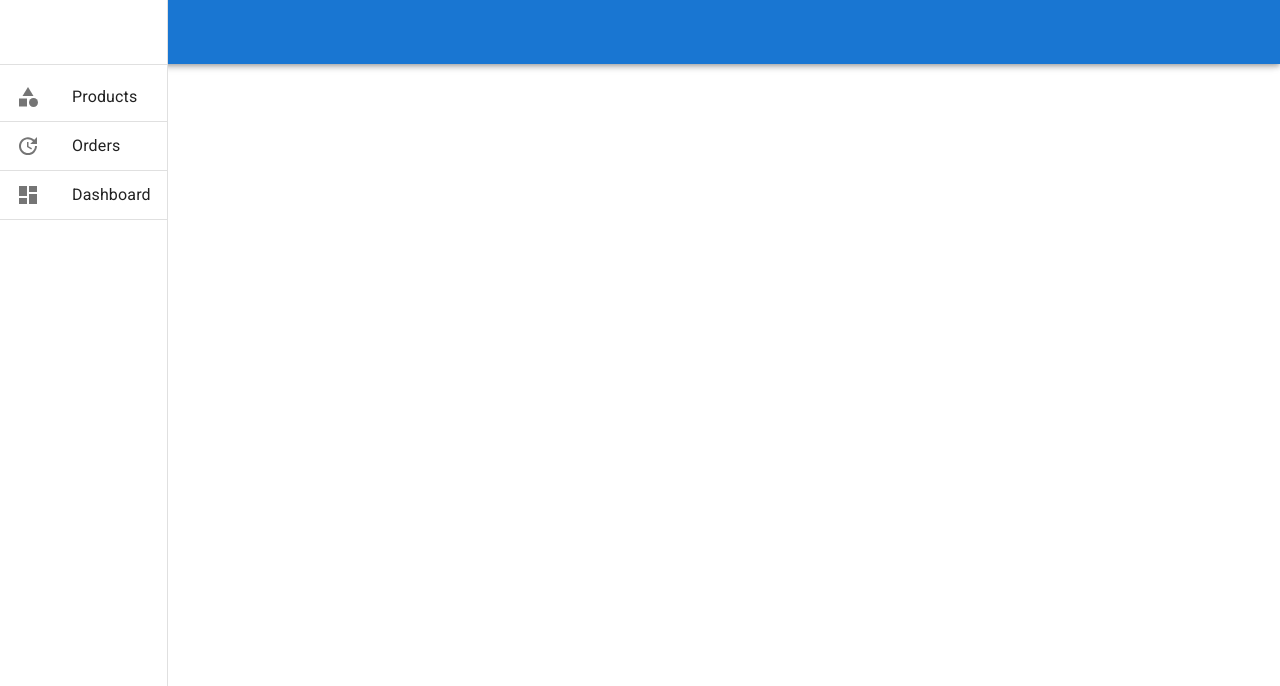
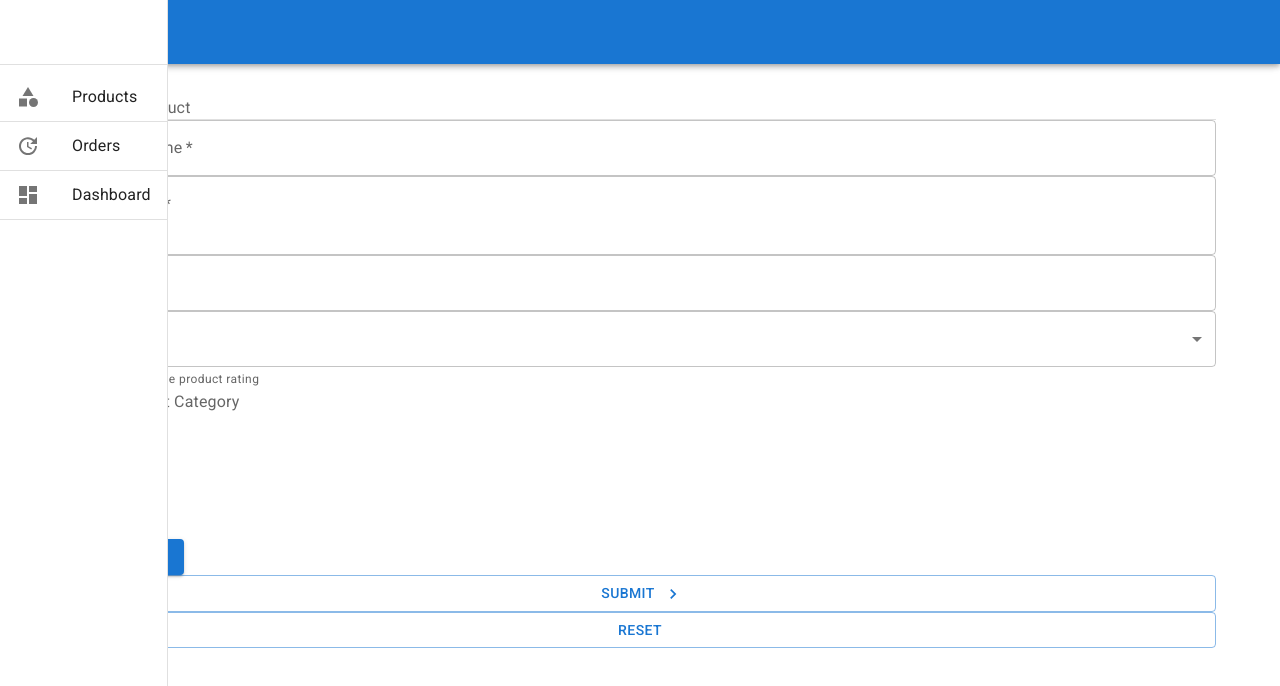
Before and after one commit to baselm/lesson-7, a React (Create React App) app: page /CreateProduct in a window 1280 px wide. Shown: the top 686 px of the page. Built offline with nearby package versions, Linux system fonts and the light colour scheme.

Commit message:
finished Step 8

```diff
--- /dev/null
+++ b/src/components/ContactUs.js
@@ -0,0 +1,39 @@
+import { Button, Container, TextField } from '@mui/material'
+import React, { useState } from 'react'
+
+export default function ContactUs() {
+    const [toSend, setToSend] = useState({
+        name: '',
+        email: '',
+        subject: '',
+        message: '',
+      });
+
+    const handleForm = (e) =>
+    {
+        e.preventDefault();
+        const data = new FormData(e.target);
+        let name = data.get('name');
+
+
+        setToSend({...toSend, [e.target.name]: [e.target.value]});
+        console.log(toSend);
+
+    }
+  return (
+    <Container maxWidth='lg' sx={{mt:12}}>
+        <form noValidate onSubmit={handleForm}>
+        <TextField label='Name' fullWidth id="name" name="name"  ></TextField>
+        <TextField label='Email Address' fullWidth type='email' name="email" ></TextField>
+        <TextField label="Subject"  name="subject"  fullWidth></TextField>
+        <TextField label=" Your Message " name="message" helperText="Enter a full description of the issue" fullWidth multiline rows={5}></TextField>
+        <Button type='submit'>Submit</Button>
+        <Button type='reset'>Clear form</Button>
+
+    </form>
+
+    </Container>
+
+
+  )
+}
--- /dev/null
+++ b/src/components/CreateProduct.js
@@ -0,0 +1,152 @@
+import { Button, Container, Divider, FormControl, FormControlLabel, FormLabel, Grid, MenuItem, Radio, RadioGroup, TextField, Typography } from '@mui/material'
+
+import React, { useEffect, useState } from 'react'
+import GradeSharpIcon from '@mui/icons-material/GradeSharp';
+import KeyboardArrowRightIcon from '@mui/icons-material/KeyboardArrowRightOutlined'
+import { useNavigate } from 'react-router-dom';
+export default function CreateProduct() {
+    const [rating, setRating] = useState(0);
+    const [title, setTitle] = useState('');
+    const [description, setDescription] = useState('');
+    const [price, setPrice] = useState(0);
+    const [category, setCategory]= useState('');
+    const navigateTo = useNavigate();
+    const handleChange = (e) =>{
+
+        setRating(e.target.value);
+        console.log(e.target.value, 'rating');
+    }
+    const submitform = (e) =>
+    {
+        e.preventDefault();
+        console.log('form submited',title, description, price, category);
+        if (title && description && price)
+        {
+            console.log(title, description, category, price, rating);
+            fetch('http://localhost:8000/products', {
+                method: 'POST',
+                headers: {"Content-type": "application/json"},
+                body: JSON.stringify({title , description , price})
+                                    }).then( ()=> navigateTo('/'))
+
+
+
+         }
+        }
+  return (
+
+        <Container sx={{mt:12}}>
+            <Grid container>
+                <Grid item lg={12}>
+
+                <FormLabel>Add New Product</FormLabel>
+                <Divider />
+                <form noValidate onSubmit={submitform}>
+
+                    <TextField
+                    label='Product Name'
+                    fullWidth
+                    required
+                    variant='outlined'
+                    onChange={ (e) => setTitle(e.target.value) }
+                    color='secondary'
+                    >
+
+                    </TextField>
+                    <TextField
+                    label='Description'
+                    onChange={ (e) => setDescription(e.target.value) }
+
+                    multiline
+                    rows={2}
+                    fullWidth
+                    required
+                    variant='outlined'
+                    color='secondary'
+                    >
+
+                    </TextField>
+                    <TextField
+                    label='Price'
+                    onChange={ (e) => setPrice(e.target.value) }
+
+                    fullWidth
+                    type="number"
+
+                    required
+                    variant='outlined'
+                    color='secondary'
+                    >
+
+                    </TextField>
+
+
+
+
+                    <TextField
+                    label='Rating'
+                    select
+                    fullWidth
+                    type="number"
+                    value={rating}
+                    helperText="Please select the product rating"
+                    onChange={handleChange}
+
+                    required
+                    variant='outlined'
+                    color='secondary'
+                    >
+                        <MenuItem key={0} value={0}> No rating </MenuItem>
+
+                        <MenuItem key={1} value={1}> <GradeSharpIcon fontSize="large" style={{ color: '#f5a142' }} /> </MenuItem>
+                        <MenuItem key={2} value={2}> <GradeSharpIcon fontSize="large" style={{ color: '#f5a142' }} /> <GradeSharpIcon fontSize="large" style={{ color: '#f5a142' }} /></MenuItem>
+                        <MenuItem key={3} value={3}> <GradeSharpIcon fontSize="large" style={{ color: '#f5a142' }} /> <GradeSharpIcon fontSize="large" style={{ color: '#f5a142' }} /> <GradeSharpIcon fontSize="large" style={{ color: '#f5a142' }} /></MenuItem>
+                        <MenuItem key={4} value={4}> <GradeSharpIcon fontSize="large" style={{ color: '#f5a142' }} /> <GradeSharpIcon fontSize="large" style={{ color: '#f5a142' }} /> <GradeSharpIcon fontSize="large" style={{ color: '#f5a142' }} /> <GradeSharpIcon fontSize="large" style={{ color: '#f5a142' }} /></MenuItem>
+
+
+                    </TextField>
+
+
+                    <FormControl fullWidth>
+                        <FormLabel>Select Product Category </FormLabel>
+                        <RadioGroup value={category} defaultValue='coffee' onChange={(e)=>setCategory(e.target.value)}>
+                        <FormControlLabel control={<Radio />} label='Coffee' value='coffee'/>
+                                <FormControlLabel control={<Radio />} label='Fruit' value='fruit' />
+                                <FormControlLabel control={<Radio />} label='Dairy' value='dairy' />
+
+
+                        </RadioGroup>
+
+
+
+
+
+                    </FormControl>
+
+
+                    <Button
+                    variant="contained"
+                    component="label"
+                    >
+                    Upload File
+                    <input
+                        type="file"
+                        hidden
+                    />
+                    </Button>
+
+
+                <Button type='submit' variant='outlined' fullWidth endIcon={<KeyboardArrowRightIcon />}>Submit</Button>
+
+                <Button type='reset'  variant='outlined' fullWidth>reset</Button>
+
+
+                </form>
+
+                </Grid>
+
+            </Grid>
+        </Container>
+
+  )
+}
--- a/src/components/ProductCard.js
+++ b/src/components/ProductCard.js
@@ -4,7 +4,7 @@ import FavoriteIcon from '@mui/icons-material/Favorite';
 import CheckIcon from '@mui/icons-material/Check';
 import ShoppingCartIcon from '@mui/icons-material/ShoppingCart';
 import { Card, CardContent, CardHeader, Container, CardActions, Typography, IconButton, CardMedia } from '@mui/material'
-
+import AddSharpIcon from '@mui/icons-material/AddSharp';
 
 
 export default function ProductCard({product}) {
@@ -50,11 +50,11 @@ const [active,setActive]=useState(true);
       <CardActions sx={{   display: "flex",
     justifyContent: "space-between"}}>
       <IconButton>
-         <ShoppingCartIcon color="secondary" />
+         <ShoppingCartIcon color="secondary" fontSize='large'/>
         </IconButton>
 
         <IconButton>
-         <CheckIcon color="error" />
+         <AddSharpIcon color="secondary" fontSize='large'/>
         </IconButton>
       </CardActions>
 
--- a/src/index.js
+++ b/src/index.js
@@ -11,6 +11,8 @@ import {Routes, Route} from 'react-router-dom'
 import AppLayout from "./components/AppLayout"
 import Orders from './components/Orders';
 import Dashboard from './components/Dashboard';
+import CreateProduct from './components/CreateProduct';
+import ContactUs from './components/ContactUs';
 const root = ReactDOM.createRoot(document.getElementById('root'));
 root.render(
   <BrowserRouter>
@@ -24,6 +26,8 @@ root.render(
       <Route path="Products" element={<Products />} />
       <Route path="Orders" element={<Orders />} />
       <Route path="Dashboard" element={<Dashboard />} />
+      <Route path="CreateProduct" element={<CreateProduct />} />
+      <Route path ="ContactUs" element={<ContactUs />} />
 
 
   </Routes>
```
Also changed, not shown: data/data.json (+23 -18 lines).
